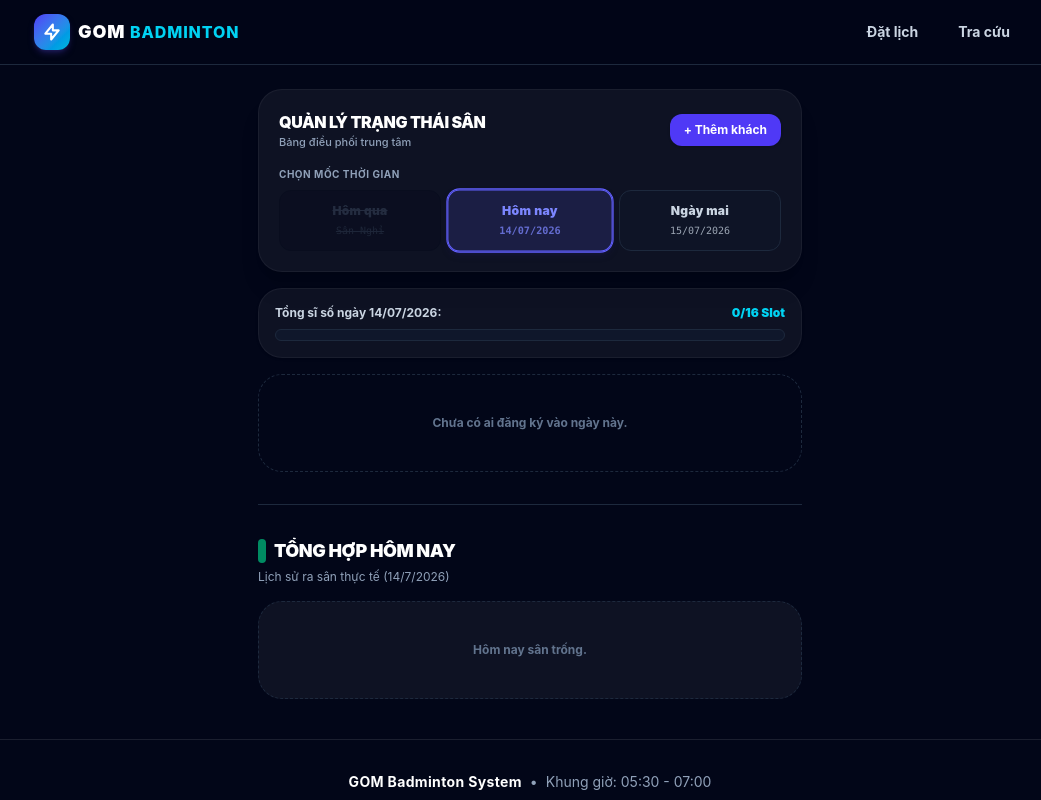
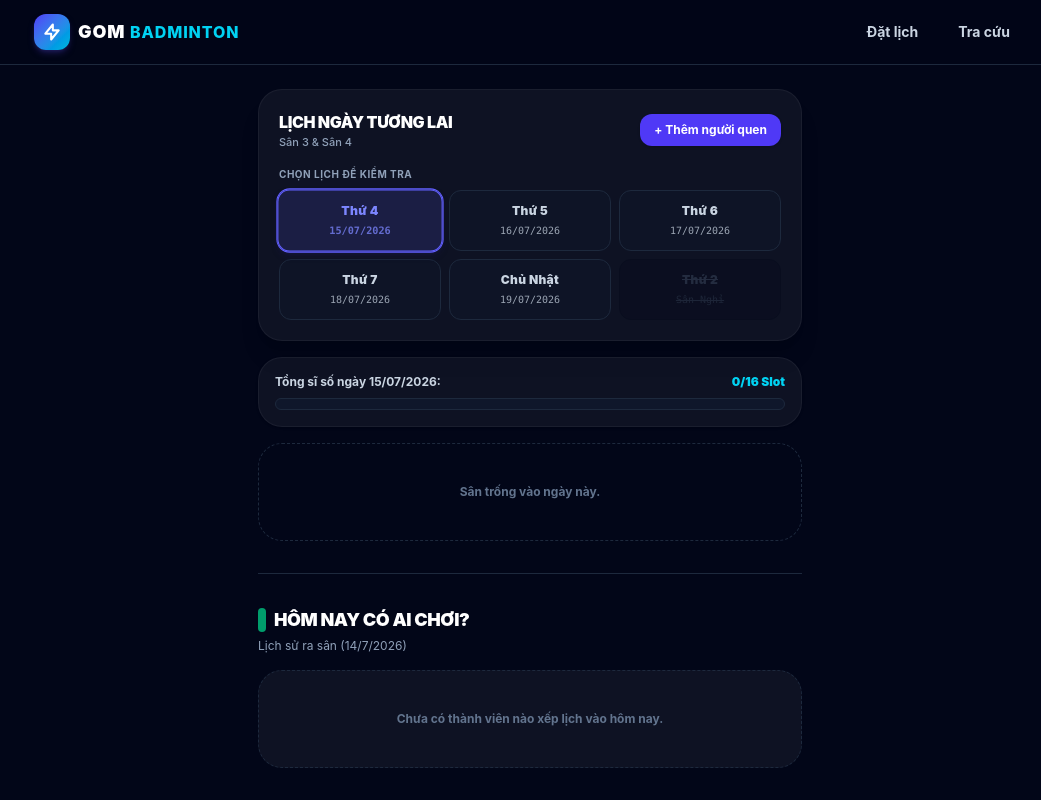
Before and after one commit to KhuongNguyen8190/gom_frontend, a React (Vite) app: page /admin/password/12345 in a window 1280 px wide. Shown: the top 800 px of the page, without its empty margins (110-1151 px from the left). Built offline with nearby package versions, Linux system fonts and the light colour scheme; no server answers.

Commit message:
Rechanged code

```diff
--- a/src/components/AdminDashboard.jsx
+++ b/src/components/AdminDashboard.jsx
@@ -12,42 +12,29 @@ export default function AdminDashboard() {
   const [availableDays, setAvailableDays] = useState([]);
 
   useEffect(() => {
-    // THUẬT TOÁN MỚI: Chỉ lấy 3 ngày (Hôm qua, Hôm nay, Ngày mai)
-    const generateThreeDays = () => {
+    const generateNext6Days = () => {
       const days = [];
-      const offsets = [-1, 0, 1];
-      const labels = ['Hôm qua', 'Hôm nay', 'Ngày mai'];
-
-      offsets.forEach((offset, index) => {
+      for (let i = 1; i <= 6; i++) {
         const current = new Date();
-        current.setDate(current.getDate() + offset);
+        current.setDate(current.getDate() + i);
 
         const yyyy = current.getFullYear();
         const mm = String(current.getMonth() + 1).padStart(2, '0');
         const dd = String(current.getDate()).padStart(2, '0');
 
         const dayOfWeek = current.getDay();
-
         days.push({
           dateStr: `${yyyy}-${mm}-${dd}`,
-          dayLabel: labels[index],
+          dayLabel: dayOfWeek === 0 ? 'Chủ Nhật' : dayOfWeek === 1 ? 'Thứ 2' : `Thứ ${dayOfWeek + 1}`,
           displayDate: `${dd}/${mm}/${yyyy}`,
           isMonday: dayOfWeek === 1
         });
-      });
-
+      }
       setAvailableDays(days);
-
-      // Mặc định focus vào "Hôm nay", nếu "Hôm nay" là thứ 2 thì focus sang "Ngày mai"
-      const today = days[1];
-      if (!today.isMonday) {
-        setSelectedDate(today.dateStr);
-      } else {
-        setSelectedDate(days[2].dateStr);
-      }
+      const firstValidDay = days.find(d => !d.isMonday);
+      if (firstValidDay) setSelectedDate(firstValidDay.dateStr);
     };
-
-    generateThreeDays();
+    generateNext6Days();
     fetchTodaySchedules();
   }, []);
 
@@ -55,7 +42,8 @@ export default function AdminDashboard() {
     if (!selectedDate) return;
     setLoading(true);
     try {
-      const data = await bookingService.getAdminSchedules(selectedDate);
+      // Gắn ngầm courtNumber: 3 để Backend chạy bình thường, dù hiển thị giao diện gộp chung
+      const data = await bookingService.getAdminSchedules(selectedDate, 3);
       setBookings(data);
     } catch (error) {
       console.error(error);
@@ -77,19 +65,22 @@ export default function AdminDashboard() {
     fetchSchedules();
   }, [selectedDate]);
 
+  // Sĩ số tối đa bây giờ là 16 vì gộp 2 sân
   const activeCount = bookings.filter(b => b.paymentStatus === 'PAID' || b.paymentStatus === 'ADMIN_ADDED').length;
 
   const handleAddPlayer = async (e) => {
     e.preventDefault();
     setFormError('');
     if (activeCount >= 16) {
-      setFormError('Sĩ số ngày này đã đầy (16/16 người)!');
+      setFormError('Sĩ số hôm nay đã đầy (16/16 người)!');
       return;
     }
     try {
+      // Admin Force Add: API phải set status là ADMIN_ADDED
       await bookingService.adminForceAddPlayer({
         ...newPlayer,
-        bookingDate: selectedDate
+        bookingDate: selectedDate,
+        courtNumber: 3 // Gắn cứng 3 cho API
       });
       setShowModal(false);
       setNewPlayer({ fullName: '', phoneNumber: '', gender: 'MALE' });
@@ -132,25 +123,23 @@ export default function AdminDashboard() {
   return (
     <div className="mx-auto max-w-xl px-4 pt-6 space-y-8 pb-10">
 
-      {/* KHU VỰC 1: BẢNG ĐIỀU PHỐI (HÔM QUA - HÔM NAY - NGÀY MAI) */}
+      {/* KHU VỰC 1: BẢNG ĐIỀU PHỐI */}
       <div className="space-y-4">
         <div className="rounded-3xl border border-white/5 bg-white/5 p-5 shadow-xl space-y-4">
           <div className="flex items-center justify-between">
             <div>
-              <h2 className="text-base font-black text-white uppercase tracking-tight">Quản Lý Trạng Thái Sân</h2>
-              <p className="text-[11px] text-slate-400 font-medium">Bảng điều phối trung tâm</p>
+              <h2 className="text-base font-black text-white uppercase tracking-tight">Lịch Ngày Tương Lai</h2>
+              <p className="text-[11px] text-slate-400 font-medium">Sân 3 & Sân 4</p>
             </div>
             <button onClick={() => setShowModal(true)} className="rounded-xl bg-indigo-600 px-3.5 py-2 text-xs font-bold text-white shadow hover:bg-indigo-700 transition">
-              + Thêm khách
+              + Thêm người quen
             </button>
           </div>
 
           <div className="grid grid-cols-1 gap-4">
             <div>
-              <label className="text-[10px] font-bold text-slate-400 uppercase tracking-wider mb-2 block">Chọn mốc thời gian</label>
-
-              {/* ĐÃ CẬP NHẬT: Giao diện 3 nút cho 3 ngày */}
-              <div className="grid grid-cols-3 gap-2">
+              <label className="text-[10px] font-bold text-slate-400 uppercase tracking-wider mb-2 block">Chọn lịch để kiểm tra</label>
+              <div className="grid grid-cols-2 sm:grid-cols-3 gap-2">
                 {availableDays.map((day) => (
                   <button
                     key={day.dateStr}
@@ -176,7 +165,6 @@ export default function AdminDashboard() {
           </div>
         </div>
 
-        {/* Thanh trạng thái số lượng */}
         <div className="rounded-3xl border border-white/5 bg-white/5 p-4 shadow-sm space-y-2">
           <div className="flex justify-between text-xs font-bold">
             <span className="text-slate-300">Tổng sĩ số ngày {selectedDate.split('-').reverse().join('/')}:</span>
@@ -187,12 +175,11 @@ export default function AdminDashboard() {
           </div>
         </div>
 
-        {/* Danh sách người chơi theo ngày đã chọn */}
         <div className="space-y-2.5">
           {loading ? (
-            <div className="text-center py-6 text-xs text-slate-400 font-bold">Đang tải dữ liệu...</div>
+            <div className="text-center py-6 text-xs text-slate-400 font-bold">Đang đồng bộ...</div>
           ) : bookings.length === 0 ? (
-            <div className="text-center rounded-3xl border border-dashed border-slate-800 py-10 text-xs text-slate-500 font-bold">Chưa có ai đăng ký vào ngày này.</div>
+            <div className="text-center rounded-3xl border border-dashed border-slate-800 py-10 text-xs text-slate-500 font-bold">Sân trống vào ngày này.</div>
           ) : (
             bookings.map(renderPlayerCard)
           )}
@@ -206,21 +193,21 @@ export default function AdminDashboard() {
         <div>
           <h2 className="text-lg font-black text-white uppercase tracking-tight flex items-center space-x-2">
             <span className="w-2 h-6 bg-emerald-500 rounded-full animate-pulse block"></span>
-            <span>Tổng hợp hôm nay</span>
+            <span>Hôm nay có ai chơi?</span>
           </h2>
-          <p className="text-xs text-slate-400 mt-1">Lịch sử ra sân thực tế ({new Date().toLocaleDateString('vi-VN')})</p>
+          <p className="text-xs text-slate-400 mt-1">Lịch sử ra sân ({new Date().toLocaleDateString('vi-VN')})</p>
         </div>
 
         <div className="space-y-2.5">
           {todayBookings.length === 0 ? (
-            <div className="text-center rounded-3xl border border-dashed border-slate-800 bg-white/5 py-10 text-xs text-slate-500 font-bold">Hôm nay sân trống.</div>
+            <div className="text-center rounded-3xl border border-dashed border-slate-800 bg-white/5 py-10 text-xs text-slate-500 font-bold">Chưa có thành viên nào xếp lịch vào hôm nay.</div>
           ) : (
             todayBookings.map(renderPlayerCard)
           )}
         </div>
       </div>
 
-      {/* MODAL FORM THÊM KHÁCH VIP (ADMIN) */}
+      {/* MODAL FORM THÊM NGƯỜI QUEN (ADMIN) */}
       {showModal && (
         <div className="fixed inset-0 z-50 flex items-center justify-center bg-slate-950/60 p-4 backdrop-blur-sm">
           <div className="w-full max-w-sm rounded-3xl bg-slate-900 border border-slate-800 p-6 shadow-2xl">
```
